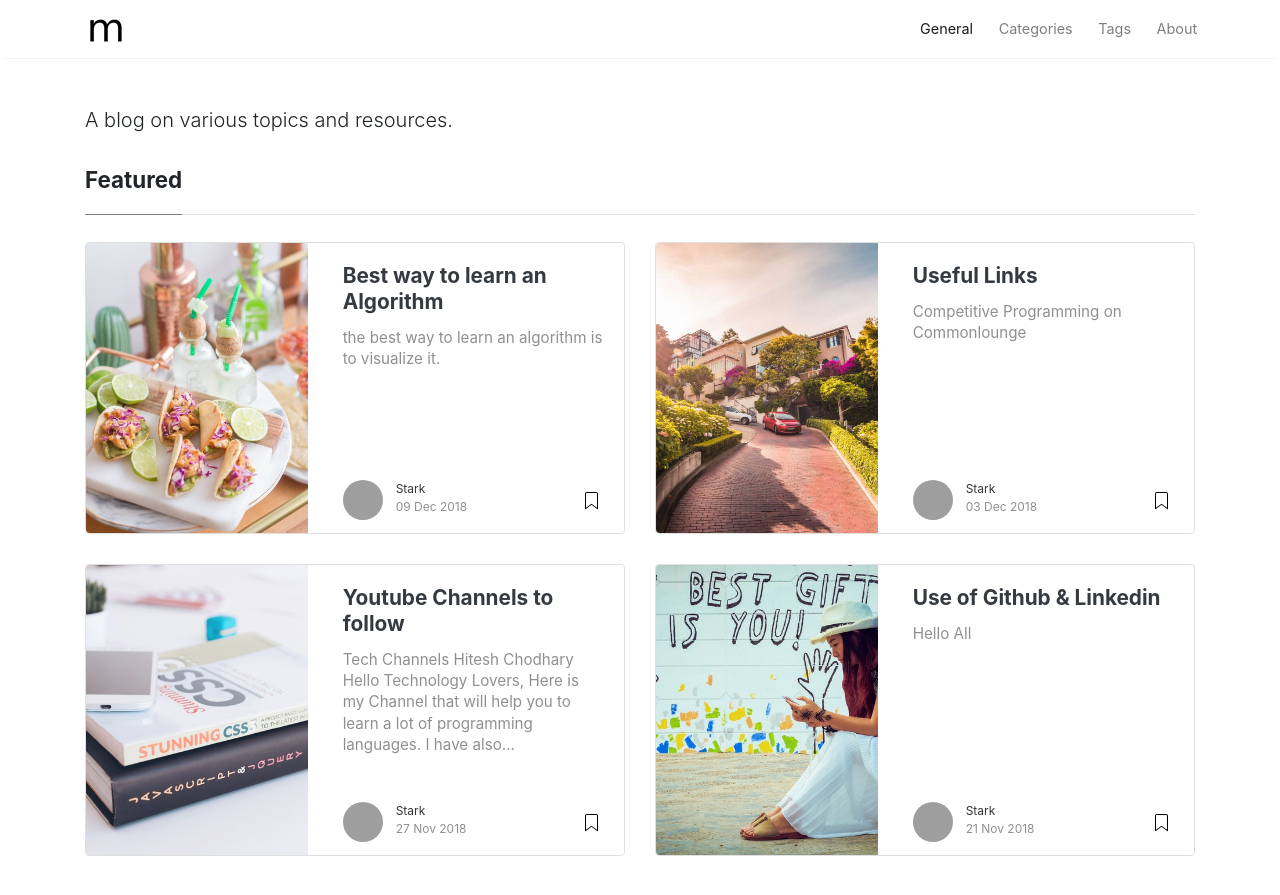
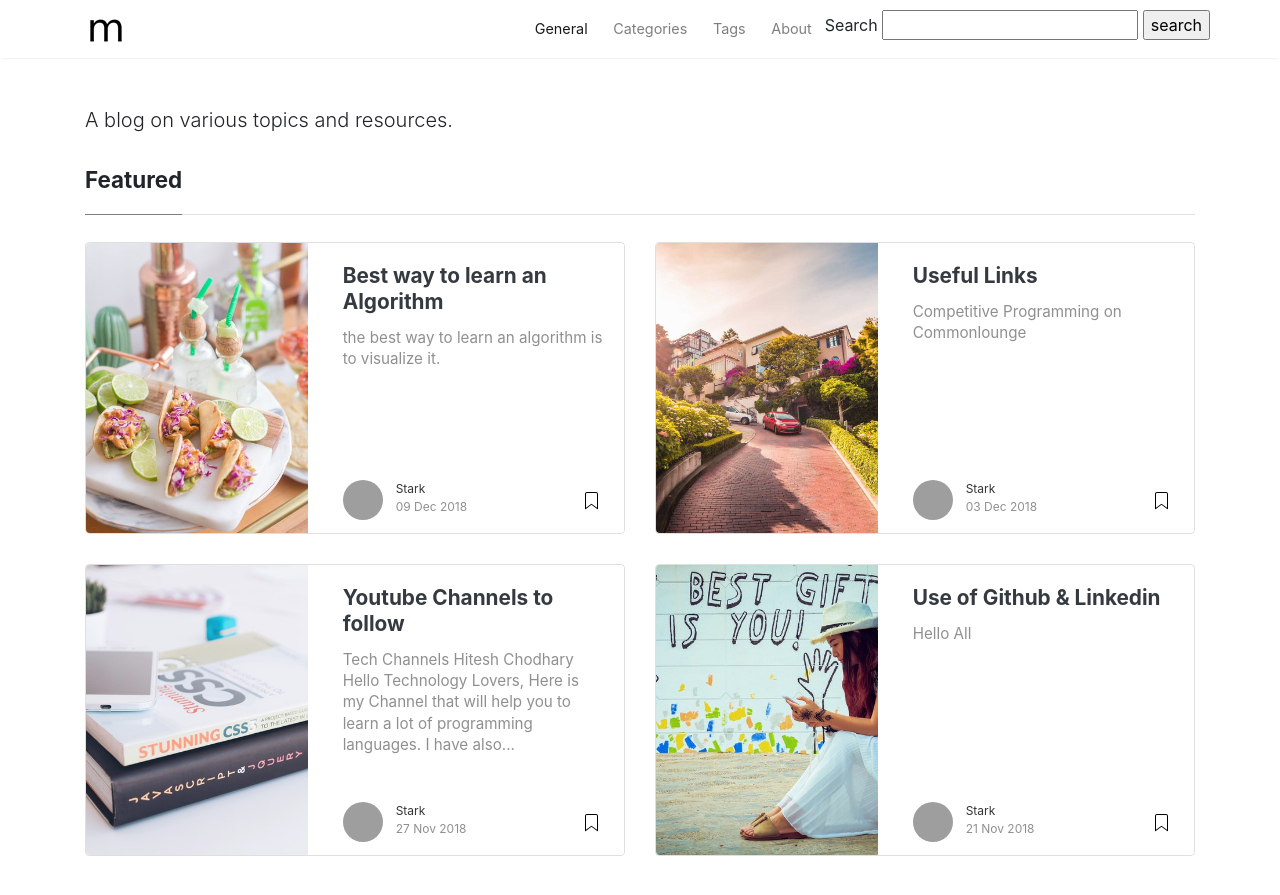
Before and after one commit to simhagate/simhagate.github.io, a Jekyll site: the page built from index.html, in a window 1280 px wide and 900 px high. Shown: the top 895 px of the window. Built offline with Jekyll 4.4.1, drawn with Linux system fonts in a browser that asks for light colours; nearby versions of some CDN libraries; the list of posts is cut into pages by our own code; comment, search, counter and statistics services are not loaded; grey boxes are pictures that could not be loaded.

Commit message:
Update default.html

```diff
--- a/_layouts/default.html
+++ b/_layouts/default.html
@@ -104,6 +104,12 @@
                 {% endif %}
                 <a class="nav-link" href="{{ site.baseurl }}/about">About</a>
                 </li>
+
+				 <form action="/search.html" method="get">
+		  <label for="search-box">Search</label>
+		  <input type="text" id="search-box" name="query">
+		  <input type="submit" value="search">
+		</form>
 
 
 
```
